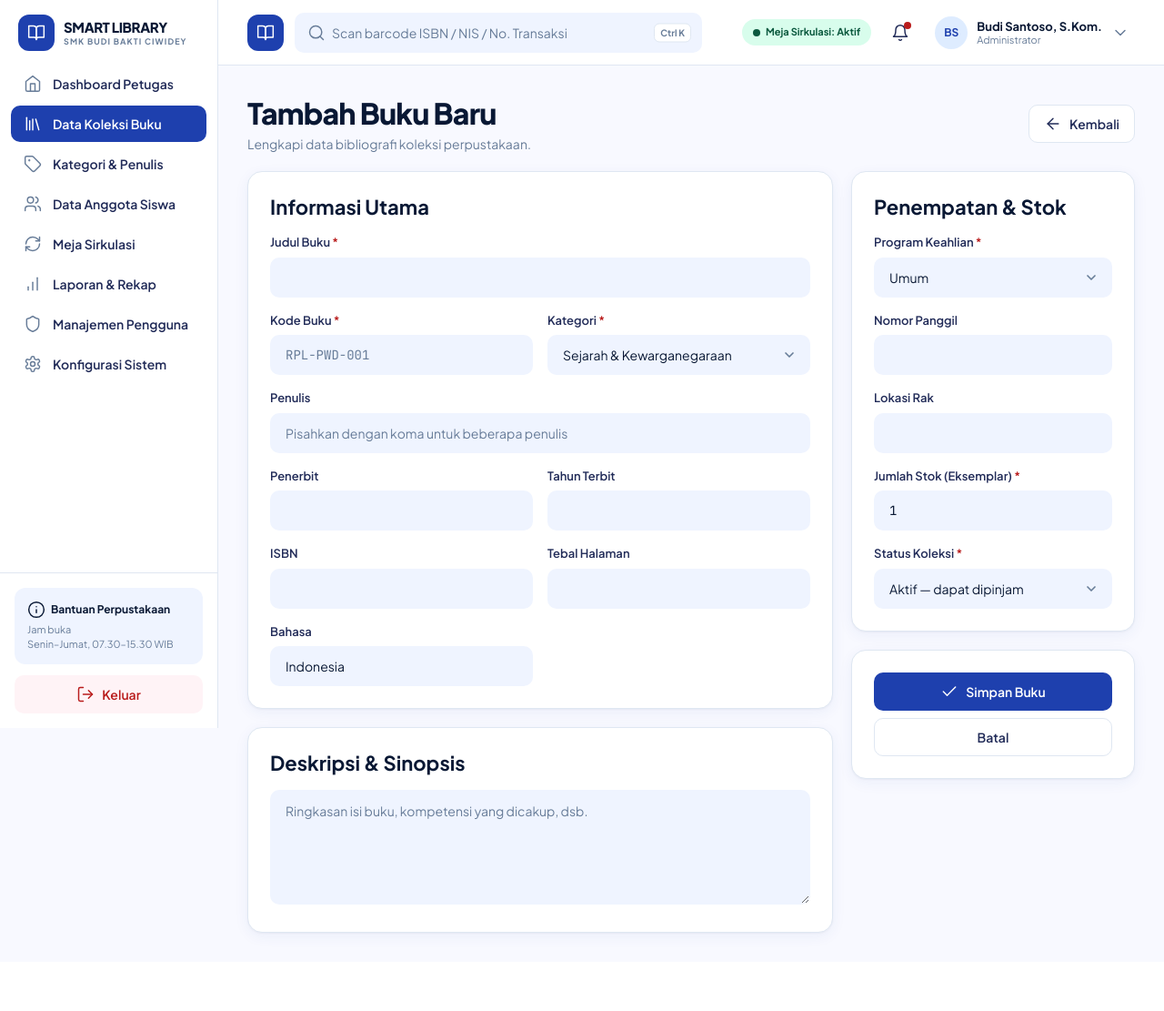
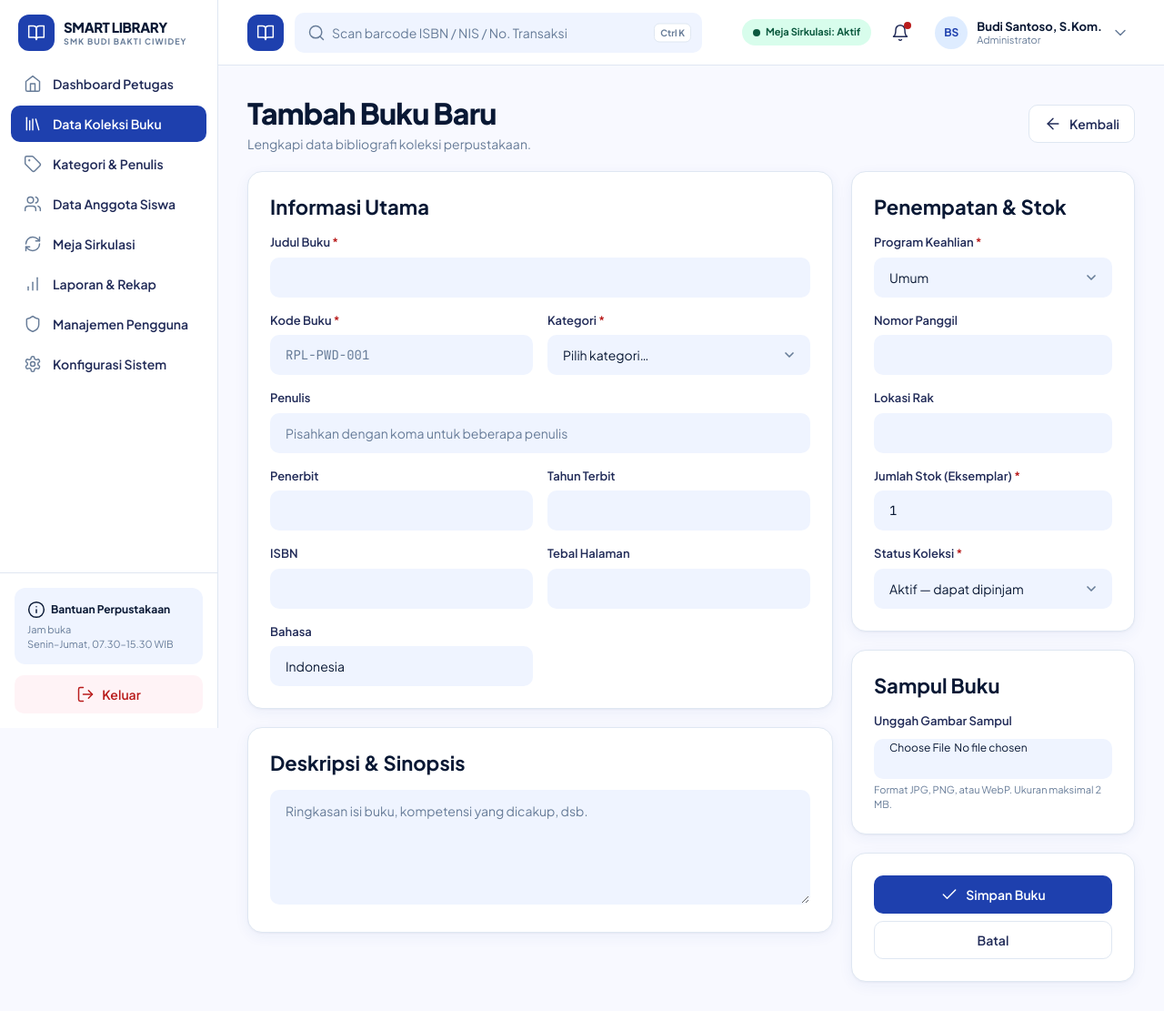
Before and after one commit to imaludin252-stack/smart-library-ukk2026-zero-bugs, a Laravel app: page /petugas/koleksi/tambah in a window 1280 px wide. Shown: the whole page at 91% size. Before the commit the page ends 1031 px from the top, so only its background shows below. Run offline with Laravel 12, Linux system fonts and the light colour scheme; a user stored in the database is signed in; data comes from the database, SQL or seed files in the repository; style sheets or scripts are compiled from the project's sources.

Commit message:
feat(security): perkuat header, login, unggahan, dan encoding output (S3-06)
SecurityHeaders pada grup web, throttle login 5/menit, form unggah sampul multipart dengan validasi MIME/ukuran dan nama acak, serta escape judul halaman. Registrasi limiter ada pada commit 6e396f9 dan validasi/penyimpanan sampul pada commit 64a8c76.

```diff
--- /dev/null
+++ b/app/Http/Middleware/SecurityHeaders.php
@@ -0,0 +1,26 @@
+<?php
+
+namespace App\Http\Middleware;
+
+use Closure;
+use Illuminate\Http\Request;
+use Symfony\Component\HttpFoundation\Response;
+
+/**
+ * Header keamanan dasar (S3-06).
+ */
+class SecurityHeaders
+{
+    public function handle(Request $request, Closure $next): Response
+    {
+        $response = $next($request);
+
+        $response->headers->set('X-Content-Type-Options', 'nosniff');
+        $response->headers->set('X-Frame-Options', 'SAMEORIGIN');
+        $response->headers->set('Referrer-Policy', 'strict-origin-when-cross-origin');
+        $response->headers->set('Permissions-Policy', 'camera=(), microphone=(), geolocation=()');
+        $response->headers->set('X-Permitted-Cross-Domain-Policies', 'none');
+
+        return $response;
+    }
+}
--- a/bootstrap/app.php
+++ b/bootstrap/app.php
@@ -1,6 +1,7 @@
 <?php
 
 use App\Http\Middleware\EnsureRole;
+use App\Http\Middleware\SecurityHeaders;
 use Illuminate\Foundation\Application;
 use Illuminate\Foundation\Configuration\Exceptions;
 use Illuminate\Foundation\Configuration\Middleware;
@@ -16,6 +17,11 @@ return Application::configure(basePath: dirname(__DIR__))
             'role' => EnsureRole::class,
         ]);
 
+        // S3-06: header keamanan pada seluruh respons web.
+        $middleware->web(append: [
+            SecurityHeaders::class,
+        ]);
+
         $middleware->redirectGuestsTo(fn () => route('login'));
         $middleware->redirectUsersTo(function () {
             return route(auth()->user()?->dashboardRoute() ?? 'login');
--- a/resources/views/layouts/app.blade.php
+++ b/resources/views/layouts/app.blade.php
@@ -45,7 +45,8 @@
     <meta charset="utf-8">
     <meta name="viewport" content="width=device-width, initial-scale=1">
     <meta name="csrf-token" content="{{ csrf_token() }}">
-    <title>@yield('title', 'Smart Library') — Smart Library</title>
+    {{-- S3-06: escape judul halaman agar data pengguna tidak dieksekusi sebagai HTML. --}}
+    <title>{{ $__env->yieldContent('title', 'Smart Library') }} - Smart Library</title>
     @vite(['resources/css/app.css', 'resources/js/app.js'])
 </head>
 <body class="min-h-screen bg-[var(--color-bg-page)]">
--- a/resources/views/layouts/public.blade.php
+++ b/resources/views/layouts/public.blade.php
@@ -4,7 +4,8 @@
     <meta charset="utf-8">
     <meta name="viewport" content="width=device-width, initial-scale=1">
     <meta name="csrf-token" content="{{ csrf_token() }}">
-    <title>@yield('title', 'Smart Library') — Smart Library</title>
+    {{-- S3-06: escape judul halaman agar data pengguna tidak dieksekusi sebagai HTML. --}}
+    <title>{{ $__env->yieldContent('title', 'Smart Library') }} - Smart Library</title>
     @vite(['resources/css/app.css', 'resources/js/app.js'])
 </head>
 <body class="min-h-screen bg-[var(--color-bg-page)]">
--- a/resources/views/petugas/koleksi/form.blade.php
+++ b/resources/views/petugas/koleksi/form.blade.php
@@ -26,7 +26,7 @@
         </div>
     @endif
 
-    <form method="POST" action="{{ $edit ? route('petugas.koleksi.update', $book) : route('petugas.koleksi.store') }}" class="grid gap-5 lg:grid-cols-3">
+    <form method="POST" action="{{ $edit ? route('petugas.koleksi.update', $book) : route('petugas.koleksi.store') }}" enctype="multipart/form-data" class="grid gap-5 lg:grid-cols-3">
         @csrf
         @if ($edit) @method('PUT') @endif
 
@@ -43,11 +43,11 @@
                         <input id="kode_buku" name="kode_buku" type="text" value="{{ old('kode_buku', $book?->kode_buku) }}" class="input text-mono" placeholder="RPL-PWD-001" required>
                     </div>
                     <div>
-                        <label class="field-label" for="kategori_id">Kategori <span class="text-[var(--color-danger)]">*</span></label>
-                        <select id="kategori_id" name="kategori_id" class="select" required>
+                        <label class="field-label" for="id_kategori">Kategori <span class="text-[var(--color-danger)]">*</span></label>
+                        <select id="id_kategori" name="id_kategori" class="select" required>
                             <option value="">Pilih kategori…</option>
                             @foreach ($categories as $category)
-                                <option value="{{ $category->id }}" @selected((string) old('kategori_id', $book?->kategori_id) === (string) $category->id)>{{ $category->nama }}</option>
+                                <option value="{{ $category->id_kategori }}" @selected((string) old('id_kategori', $book?->id_kategori) === (string) $category->id_kategori)>{{ $category->nama }}</option>
                             @endforeach
                         </select>
                     </div>
@@ -121,6 +121,20 @@
             </div>
 
             <div class="card card-pad">
+                <h2 class="section-title">Sampul Buku</h2>
+                <div class="mt-4 space-y-3">
+                    @if ($book?->cover_path)
+                        <x-cover :book="$book" class="aspect-[2/3] w-24" />
+                    @endif
+                    <div>
+                        <label class="field-label" for="cover">Unggah Gambar Sampul</label>
+                        <input id="cover" name="cover" type="file" accept="image/jpeg,image/png,image/webp" class="input text-[12px]">
+                        <p class="mt-1 text-[11px] leading-4 text-[var(--color-ink-muted)]">Format JPG, PNG, atau WebP. Ukuran maksimal 2 MB.</p>
+                    </div>
+                </div>
+            </div>
+
+            <div class="card card-pad">
                 <button type="submit" class="btn btn-primary btn-full">
                     <x-icon name="check" class="h-4 w-4" /> {{ $edit ? 'Simpan Perubahan' : 'Simpan Buku' }}
                 </button>
--- a/routes/web.php
+++ b/routes/web.php
@@ -31,7 +31,7 @@ Route::view('/panduan', 'pages.panduan')->name('panduan');
 // ---------- Autentikasi ----------
 Route::middleware('guest')->group(function () {
     Route::get('/login', [LoginController::class, 'create'])->name('login');
-    Route::post('/login', [LoginController::class, 'store'])->name('login.attempt');
+    Route::post('/login', [LoginController::class, 'store'])->middleware('throttle:login')->name('login.attempt');
     Route::get('/registrasi', [RegisterController::class, 'create'])->name('register');
     Route::post('/registrasi', [RegisterController::class, 'store'])->name('register.store');
 });
```
